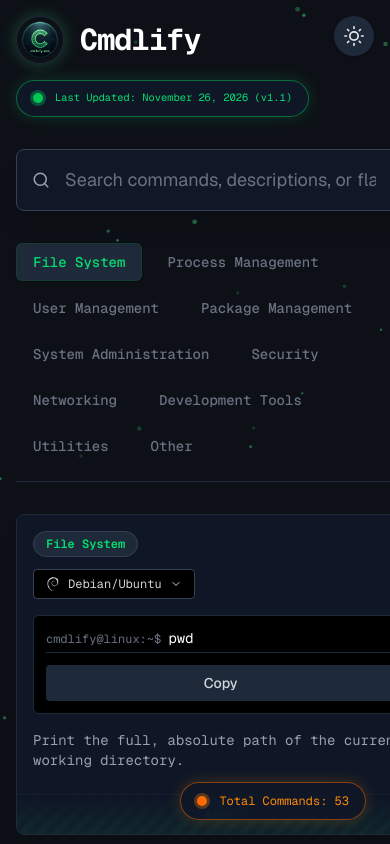
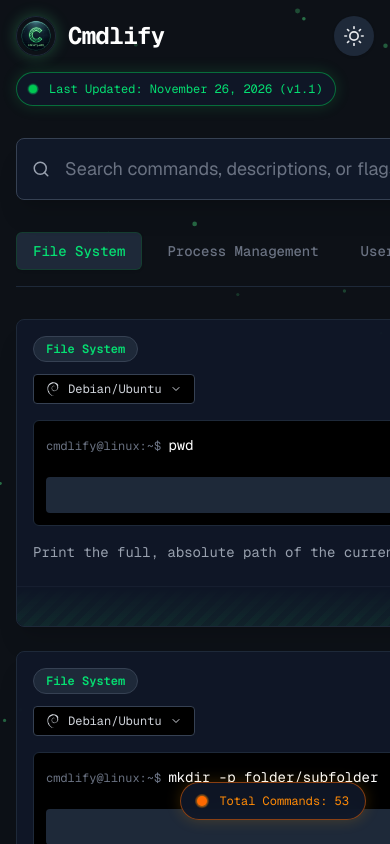
Before and after one commit to ErdSavasci/cmdlify, a Next.js app: page / in a window 390 px wide. Shown: the top 844 px of the page. Built offline with nearby package versions, Linux system fonts and the light colour scheme.

Commit message:
Some UI changes, for responsiveness)

```diff
--- a/src/app/page.tsx
+++ b/src/app/page.tsx
@@ -341,40 +341,51 @@
           </button>
         </div>
 
-        <div className="flex flex-col md:flex-row justify-between items-start md:items-center mb-8 gap-4">
-          {/* Logo and Title Container */}
-          <div className="flex flex-wrap items-center gap-4">
-            {/* The Logo with a subtle neon glow effect */}
+        {/* Header Section */}
+        <div className="flex flex-col mb-8 gap-4 w-full">
+          {/* Top Row: Logo, Title, and Theme Toggle */}
+          <div className="flex items-center justify-between w-full">
+            <div className="flex items-center gap-3 sm:gap-4">
               <Image
                 src={"/logo.png"}
                 alt="Cmdlify Logo"
                 width={128}
                 height={128}
                 onClick={handleRefreshPage}
-              className="cursor-pointer w-12 h-12 md:w-16 md:h-16 rounded-full shadow-[0_0_15px_rgba(74,222,128,0.3)] border border-gray-800"
+                className="cursor-pointer w-10 h-10 sm:w-16 sm:h-16 rounded-full shadow-[0_0_15px_rgba(74,222,128,0.3)] border border-gray-800 shrink-0"
               />
-
-            <h1 className="text-3xl font-bold text-gray-900 dark:text-white tracking-tight flex items-center">
+              <h1 className="text-2xl sm:text-3xl font-bold text-gray-900 dark:text-white tracking-tight flex items-center">
                 <span>Cmdlify</span>
-              <span className="text-gray-500 font-normal text-xl hidden sm:inline ml-3">
+                <span className="text-gray-500 font-normal text-lg hidden sm:inline ml-3">
                   - Simplify Your Terminal Experience
                 </span>
               </h1>
-
-            {/* Version Info */}
-            <div className="z-50 flex items-center gap-3 bg-white/90 dark:bg-gray-900/90 backdrop-blur-md border border-green-500/30 dark:border-green-500/50 text-green-700 dark:text-green-400 px-4 py-2.5 rounded-full shadow-[0_0_15px_rgba(34,197,94,0.2)] font-mono text-sm transition-all hover:border-green-500 dark:hover:border-green-400 hover:shadow-[0_0_20px_rgba(34,197,94,0.4)] cursor-default">
-              {/* Flashing Status Dot */}
-              <div className="relative flex h-2.5 w-2.5">
-                <span className="animate-ping absolute inline-flex h-full w-full rounded-full bg-green-400 opacity-75"></span>
-                <span className="relative inline-flex rounded-full h-2.5 w-2.5 bg-green-500"></span>
             </div>
 
-              <span className="truncate" style={{ fontSize: "0.65rem" }}>
+            {/* Theme Toggle - Now safely in the flow of the document */}
+            <button
+              onClick={toggleTheme}
+              className="cursor-pointer p-2.5 rounded-full bg-gray-200 dark:bg-gray-800 text-gray-800 dark:text-gray-200 hover:bg-gray-300 dark:hover:bg-gray-700 transition-colors shadow-sm shrink-0"
+              title={`Switch to ${theme === "dark" ? "light" : "dark"} mode`}
+            >
+              {theme === "dark" ? (
+                <FiSun className="text-xl" />
+              ) : (
+                <FiMoon className="text-xl" />
+              )}
+            </button>
+          </div>
+
+          {/* Bottom Row: Version Info */}
+          <div className="inline-flex w-fit items-center gap-3 bg-white/90 dark:bg-gray-900/90 backdrop-blur-md border border-green-500/30 dark:border-green-500/50 text-green-700 dark:text-green-400 px-3 py-2 sm:px-4 sm:py-2.5 rounded-full shadow-[0_0_15px_rgba(34,197,94,0.2)] font-mono text-xs sm:text-sm transition-all hover:border-green-500 cursor-default">
+            <div className="relative flex h-2 w-2 sm:h-2.5 sm:w-2.5 shrink-0">
+              <span className="animate-ping absolute inline-flex h-full w-full rounded-full bg-green-400 opacity-75"></span>
+              <span className="relative inline-flex rounded-full h-full w-full bg-green-500"></span>
+            </div>
+            <span className="whitespace-nowrap">
               Last Updated:{" "}
-                {process.env.NEXT_PUBLIC_LAST_MODIFIED || "Just now"}
-                {" (v1.1)"}
+              {process.env.NEXT_PUBLIC_LAST_MODIFIED || "Just now"} (v1.1)
             </span>
-            </div>
           </div>
         </div>
 
@@ -432,13 +443,13 @@
           )}
         </div>
 
-        {/* Category Tabs */}
-        <div className="flex flex-wrap gap-2 mb-8 border-b border-gray-800 pb-4">
+        {/* Category Tabs - Now a swipeable horizontal row on mobile */}
+        <div className="flex overflow-x-auto gap-2 mb-8 border-b border-gray-800 pb-4 w-full scrollbar-hide">
           {categories.map((cat) => (
             <button
               key={cat.id}
               onClick={() => setSelectedCategory(cat.id)}
-              className={`cursor-pointer px-4 py-2 rounded-md text-sm font-medium transition-all ${
+              className={`cursor-pointer px-4 py-2 rounded-md text-sm font-medium transition-all shrink-0 whitespace-nowrap ${
                 selectedCategory === cat.id
                   ? "bg-white dark:bg-gray-800 text-green-600 dark:text-green-400 shadow-sm border border-green-200 dark:border-green-900/50 bg-green-50/50"
                   : "bg-transparent text-gray-600 dark:text-gray-500 hover:text-gray-900 dark:hover:text-gray-300 hover:bg-gray-200 dark:hover:bg-gray-900 border border-transparent"
@@ -500,11 +511,12 @@
                     />
                   </div>
 
-                  {/* Command Line (Flexbox Blowout Fix) */}
-                  <div className="w-full bg-gray-50 dark:bg-black p-3 sm:p-4 rounded-md mb-4 border border-gray-200 dark:border-gray-800">
-                    {/* Independent Scrolling Container */}
-                    <div className="w-full overflow-x-auto scrollbar-hide mb-3 pb-1 border-b border-gray-200 dark:border-gray-800 sm:border-none sm:mb-0 sm:pb-0">
-                      <code className="block text-sm sm:text-lg text-gray-900 dark:text-white font-mono whitespace-nowrap [font-variant-ligatures:none] min-w-max">
+                  {/* Command Line - Strictly Constrained */}
+                  <div className="w-full max-w-full bg-gray-50 dark:bg-black p-3 sm:p-4 rounded-md mb-4 border border-gray-200 dark:border-gray-800">
+                    <div className="flex flex-col sm:flex-row gap-3">
+                      {/* The Code Container */}
+                      <div className="w-full overflow-x-auto scrollbar-hide pb-2 sm:pb-0">
+                        <code className="inline-block text-sm sm:text-base text-gray-900 dark:text-white font-mono whitespace-nowrap [font-variant-ligatures:none] pr-4">
                           <span className="text-gray-400 dark:text-gray-500 select-none text-xs sm:text-sm">
                             {getOSPrefix(activeOS)}&nbsp;
                           </span>
@@ -512,16 +524,16 @@
                         </code>
                       </div>
 
+                      {/* The Copy Button */}
                       <button
                         onClick={() =>
                           handleCopy(displayCmd.id, displayCmd.command)
                         }
-                      className="w-full sm:w-auto sm:float-right cursor-pointer text-sm bg-gray-200 dark:bg-gray-800 hover:bg-gray-300 dark:hover:bg-gray-700 px-4 py-2 rounded transition-all font-sans text-gray-700 dark:text-gray-300 font-medium"
+                        className="shrink-0 cursor-pointer text-sm bg-gray-200 dark:bg-gray-800 hover:bg-gray-300 dark:hover:bg-gray-700 px-4 py-2 rounded transition-all font-sans text-gray-700 dark:text-gray-300 font-medium w-full sm:w-auto text-center"
                       >
                         {copiedId === displayCmd.id ? "Copied!" : "Copy"}
                       </button>
-                    {/* Clearfix for the float on desktop */}
-                    <div className="clear-both hidden sm:block"></div>
+                    </div>
                   </div>
 
                   <p className="text-sm text-gray-600 dark:text-gray-400 mb-2">
```
Lines whose indentation alone changed are shown as unchanged.
